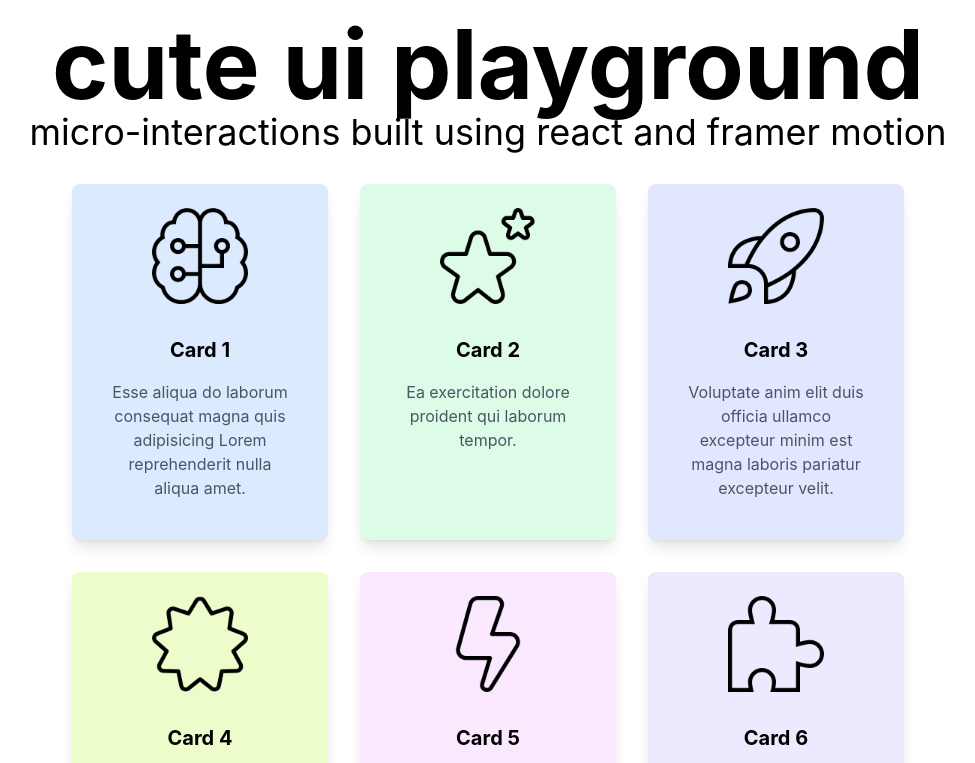
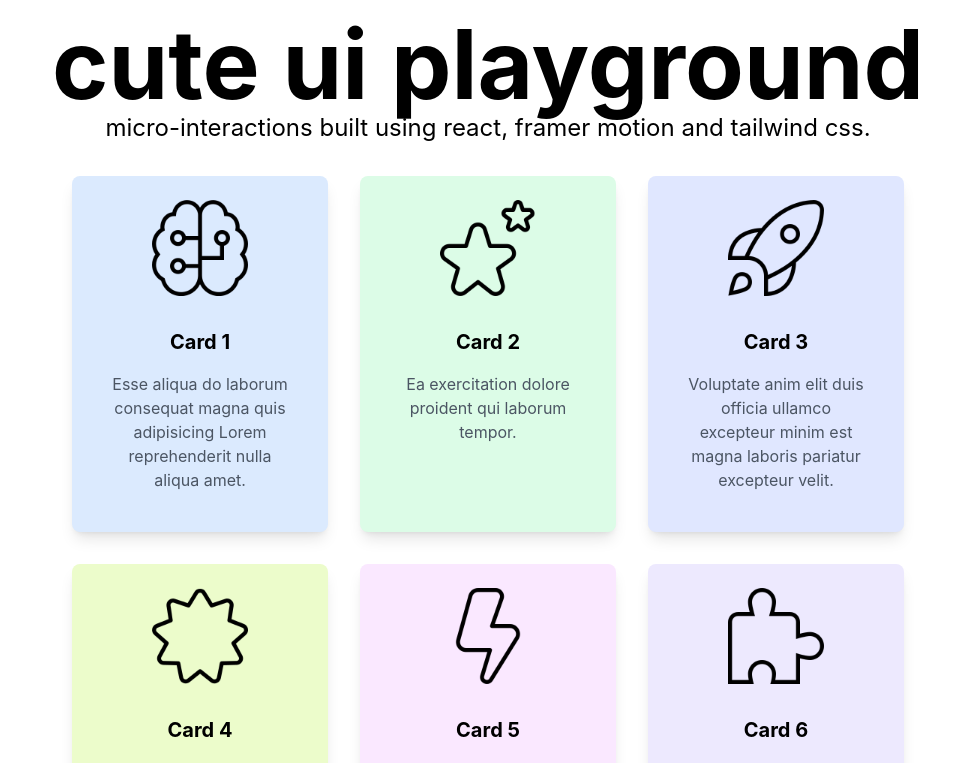
Before and after one commit to yafira/cute-ui-interactions, a React (Create React App) app: page / in a window 1280 px wide. Shown: the top 763 px of the page, without its empty margins (152-1127 px from the left). Built offline with nearby package versions, Linux system fonts and the light colour scheme.

Commit message:
edited h2 text

```diff
--- a/src/App.js
+++ b/src/App.js
@@ -8,8 +8,8 @@ const Header = () => {
 	return (
 		<header className='bg-white text-black text-center py-4'>
 			<h1 className='text-8xl font-bold'>cute ui playground</h1>
-			<h2 className='text-4xl font-regular'>
-				micro-interactions built using react and framer motion
+			<h2 className='text-2xl font-regular'>
+				micro-interactions built using react, framer motion and tailwind css.
 			</h2>
 		</header>
 	)
```
